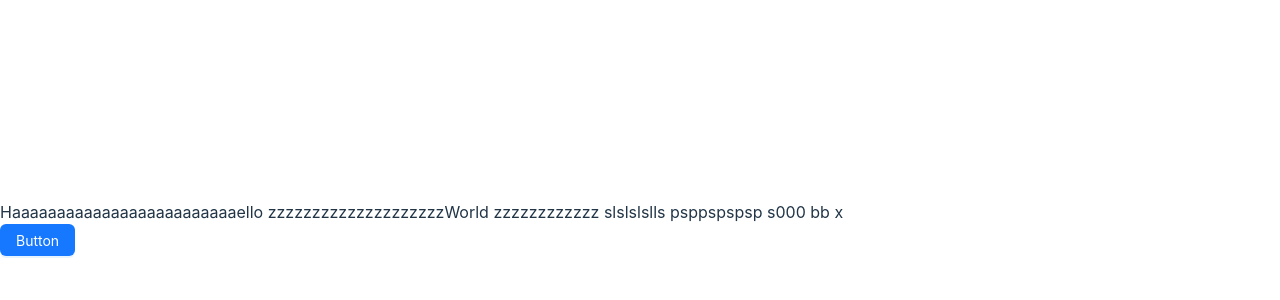
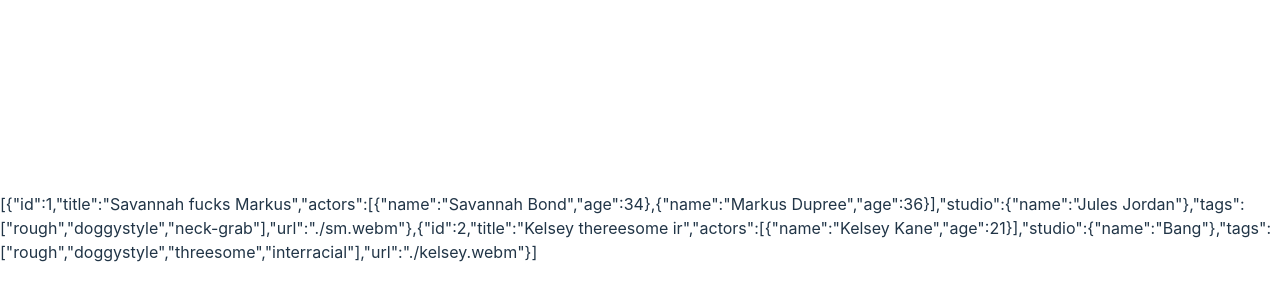
Before and after one commit to Aristidis13/gifs, a React (Vite) app: page / in a window 1280 px wide. Shown: the part 172-472 px from the top of the page. Built offline with nearby package versions, Linux system fonts and the light colour scheme.

Commit message:
Adds some initial mocks for the gif info

```diff
--- a/src/App.tsx
+++ /dev/null
@@ -1,16 +0,0 @@
-import { Button } from 'antd';
-
-const App = ({}) => {
-  const hel = 'hello';
-  return (
-    <>
-      Haaaaaaaaaaaaaaaaaaaaaaaaaello zzzzzzzzzzzzzzzzzzzzWorld zzzzzzzzzzzz slslslslls psppspspsp
-      s000 bb x
-      <div className="App">
-        <Button type="primary">Button</Button>
-      </div>
-    </>
-  );
-};
-
-export default App;
--- /dev/null
+++ b/src/constants/mocks/InitialGifsMock.ts
@@ -0,0 +1,49 @@
+// ACTORS
+const SAVANNAH_BOND = {
+  name: 'Savannah Bond',
+  age: 34,
+};
+
+const MARKUS_DUPREE = {
+  name: 'Markus Dupree',
+  age: 36,
+};
+
+const KELSEY_KANE = {
+  name: 'Kelsey Kane',
+  age: 21,
+};
+
+// STUDIOS
+const JJ = { name: 'Jules Jordan' };
+const BANG = { name: 'Bang' };
+
+//TAGS
+const tags = {
+  rough: 'rough',
+  doggystyle: 'doggystyle',
+  neckGrab: 'neck-grab',
+  threesome: 'threesome',
+  interracial: 'interracial',
+};
+
+const mockGifs: IGif[] = [
+  {
+    id: 1,
+    title: 'Savannah fucks Markus',
+    actors: [SAVANNAH_BOND, MARKUS_DUPREE],
+    studio: JJ,
+    tags: [tags.rough, tags.doggystyle, tags.neckGrab],
+    url: './sm.webm',
+  },
+  {
+    id: 2,
+    title: 'Kelsey thereesome ir',
+    actors: [KELSEY_KANE],
+    studio: BANG,
+    tags: [tags.rough, tags.doggystyle, tags.threesome, tags.interracial],
+    url: './kelsey.webm',
+  },
+];
+
+export default mockGifs;
--- a/src/main.tsx
+++ b/src/main.tsx
@@ -1,6 +1,6 @@
 import React from 'react';
 import ReactDOM from 'react-dom/client';
-import App from './App.tsx';
+import App from './pages/App/App.tsx';
 import './index.css';
 
 ReactDOM.createRoot(document.getElementById('root')!).render(
--- /dev/null
+++ b/src/pages/App/App.tsx
@@ -0,0 +1,12 @@
+import Initial from '../Initial';
+import InitialGifsMock from '../../constants/mocks/InitialGifsMock';
+
+const App = ({}) => {
+  return (
+    <div className="App">
+      <Initial gifs={InitialGifsMock} />
+    </div>
+  );
+};
+
+export default App;
--- /dev/null
+++ b/src/pages/Initial/index.tsx
@@ -0,0 +1,10 @@
+/**
+ *The main page for the gifs project
+ * @param {{gifs:IGif[]}} props - The props for the Initial page
+ * @returns {Element} - The rendered initial page
+ */
+const Initial = ({ gifs = [] }: IInitialPage) => {
+  return <div>{JSON.stringify(gifs)}</div>;
+};
+
+export default Initial;
```
Also changed, not shown: src/@types/Initial.d.ts (added, +36 -0 lines), src/pages/App/App.css (renamed from src/App.css), src/pages/Initial/styles.css (added), 2 other files (tests, documents, lock files or other folders).
